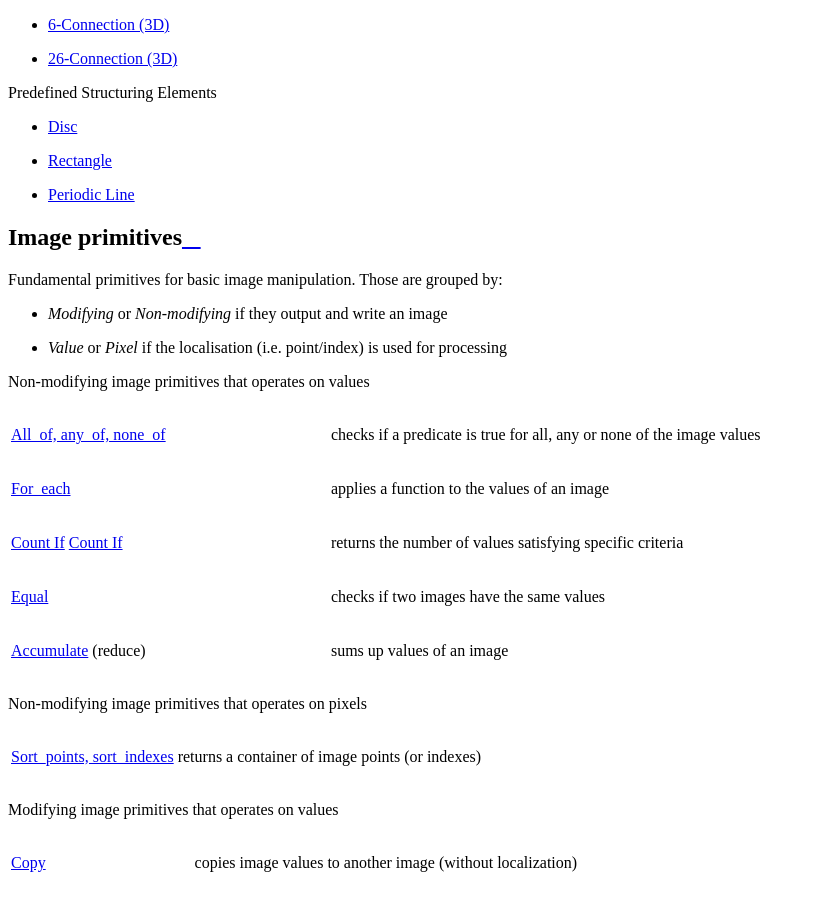
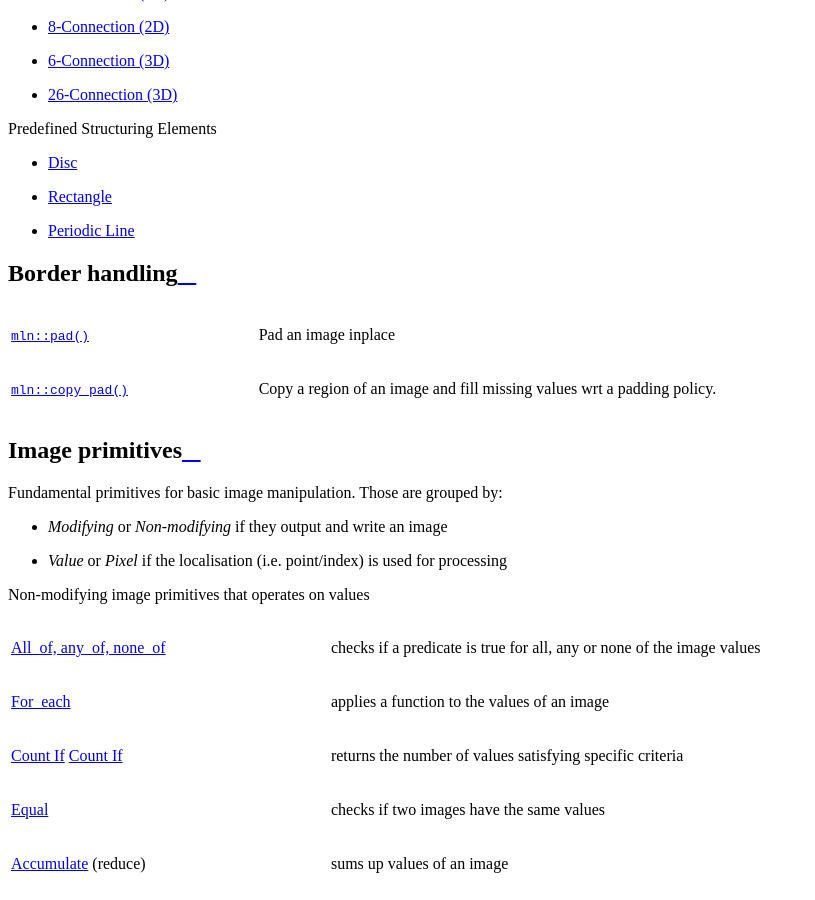
Before and after one commit to GerHobbelt/pylene, a Sphinx documentation site: the page built from doc/source/core.rst, in a window 1280 px wide and 900 px high, scrolled down 3294 px. Shown: the whole window, without its empty margins (0-815 px from the left). Built offline with Sphinx 7.4.7 and the Read the Docs theme 2.0.0, drawn with Linux system fonts in a browser that asks for light colours; some of the changed text lies outside the part shown.

Commit message:
Squashed commit of the following:
commit beaf6c2e7ddcaeab274a94d91493c62a531d31be
Merge: 31050eda 12129128
Author: Edwin Carlinet <carlinet@lrde.epita.fr>
Date:   Fri Sep 25 16:40:06 2020 +0200

    Merge branch 'development/padding' into 'next'

    Adding padding facilities into the library

    See merge request olena/pylene!102

commit 12129128b6e063f4ac743fb0fa2ada36c5a98a64
Author: Edwin Carlinet <carlinet@lrde.epita.fr>
Date:   Fri Sep 25 16:40:05 2020 +0200

    Adding padding facilities into the library

```diff
--- a/doc/source/core.rst
+++ b/doc/source/core.rst
@@ -193,6 +193,24 @@ See :doc:`core/images` for a description of the image concepts and image basics.
   * :doc:`core/se/rectangle`
   * :doc:`core/se/periodic_lines`
 
+Border handling
+***************
+
+.. toctree::
+   :hidden:
+
+   core/pad.rst
+
+.. table::
+  :class: full
+  :widths: auto
+
+  +---------------------------------+----------------------------------------+
+  | :cpp:func:`mln::pad`            | Pad an image inplace                   |
+  +---------------------------------+----------------------------------------+
+  | :cpp:func:`mln::copy_pad`       | Copy a region of an image and fill     |
+  |                                 | missing values wrt a padding policy.   |
+  +---------------------------------+----------------------------------------+
 
 
 
```
Also changed, not shown: doc/source/core/pad.rst (+3 -5 lines), 1 other file.
